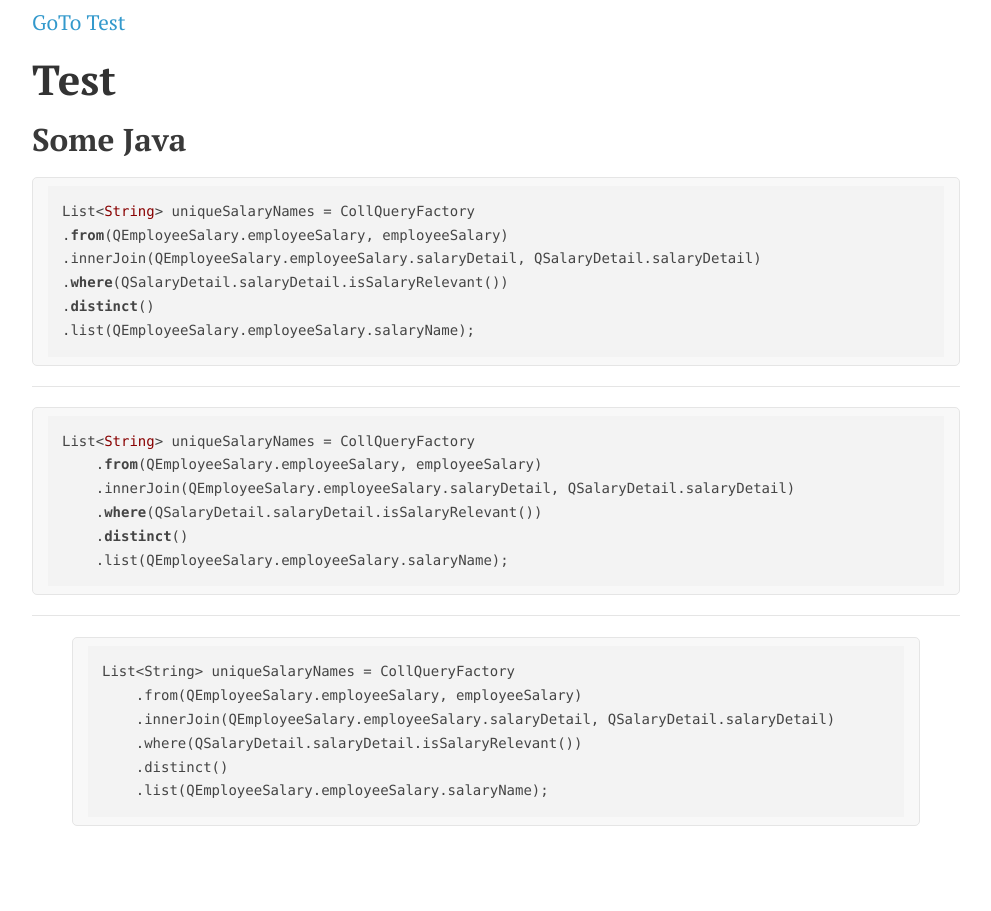
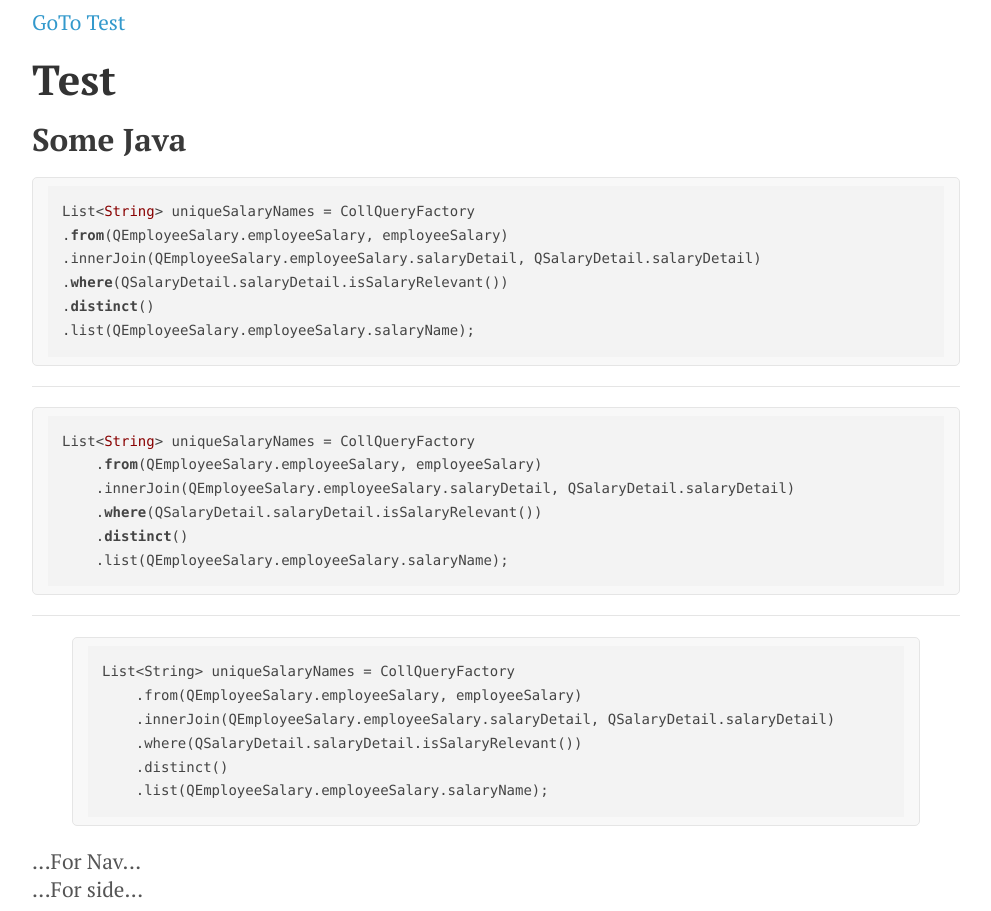
Before and after one commit to griffio/griffio.github.io, a Jekyll site: the page built from _posts/2014-08-31-test.md, in a window 1280 px wide. Shown: the whole page, without its empty margins (144-1135 px from the left). Built offline with Jekyll 4.4.1, drawn with Linux system fonts in a browser that asks for light colours; nearby versions of some CDN libraries.

Commit message:
Update default.html

```diff
--- a/_layouts/default.html
+++ b/_layouts/default.html
@@ -15,7 +15,11 @@
     <body>
         <header>
         </header>
-            {{ content }}
+        <div class="griffio-body">
+            <main class="griffio-content">{{ content }}</main>
+            <nav class="griffio-nav">...For Nav...</nav>
+            <aside class="griffio-side">...For side...</aside>
+        </div>
         <footer>
         </footer>
         <script src="{{ site.baseurl }}/javascripts/scale.fix.js"></script>
```
